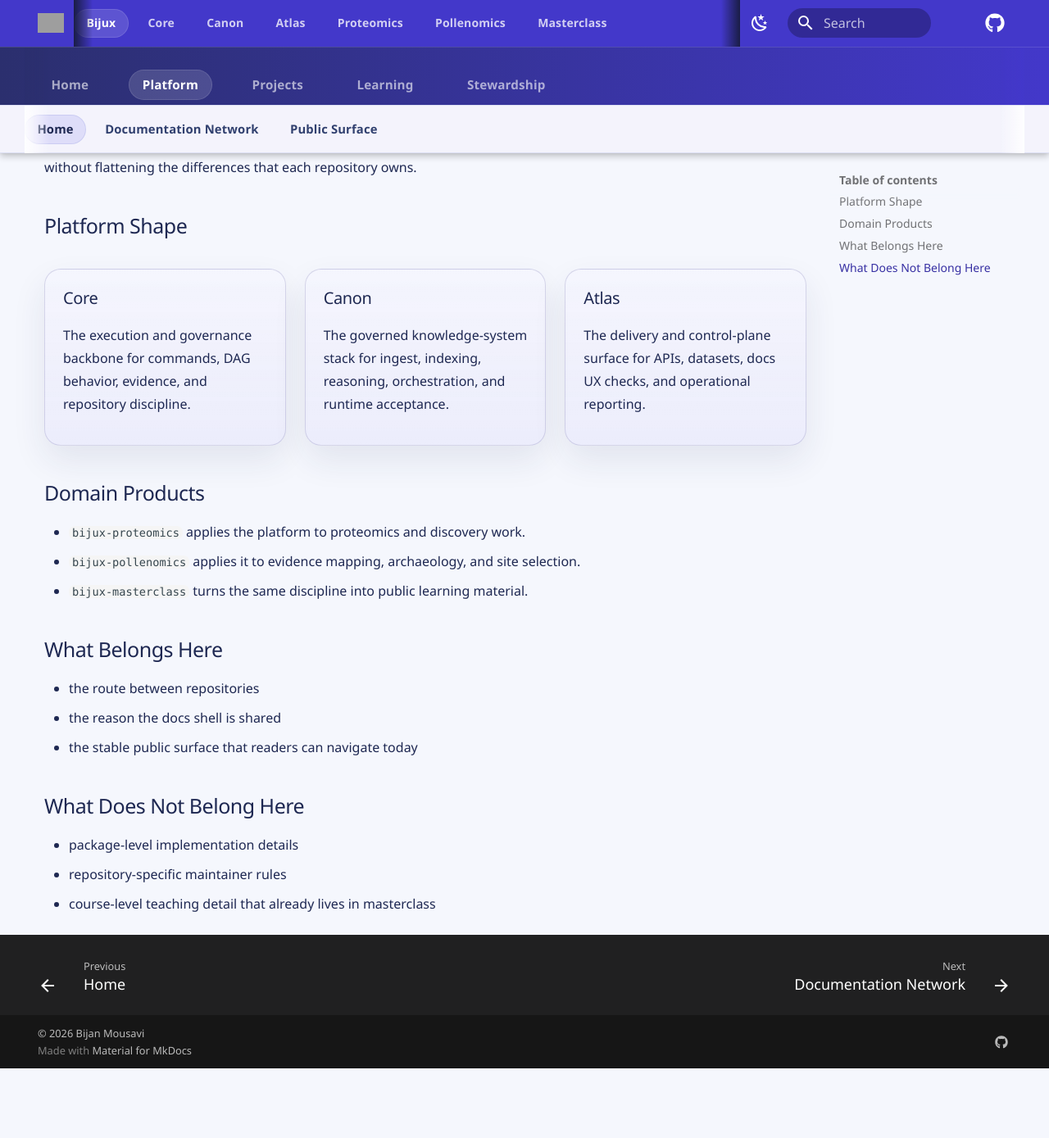
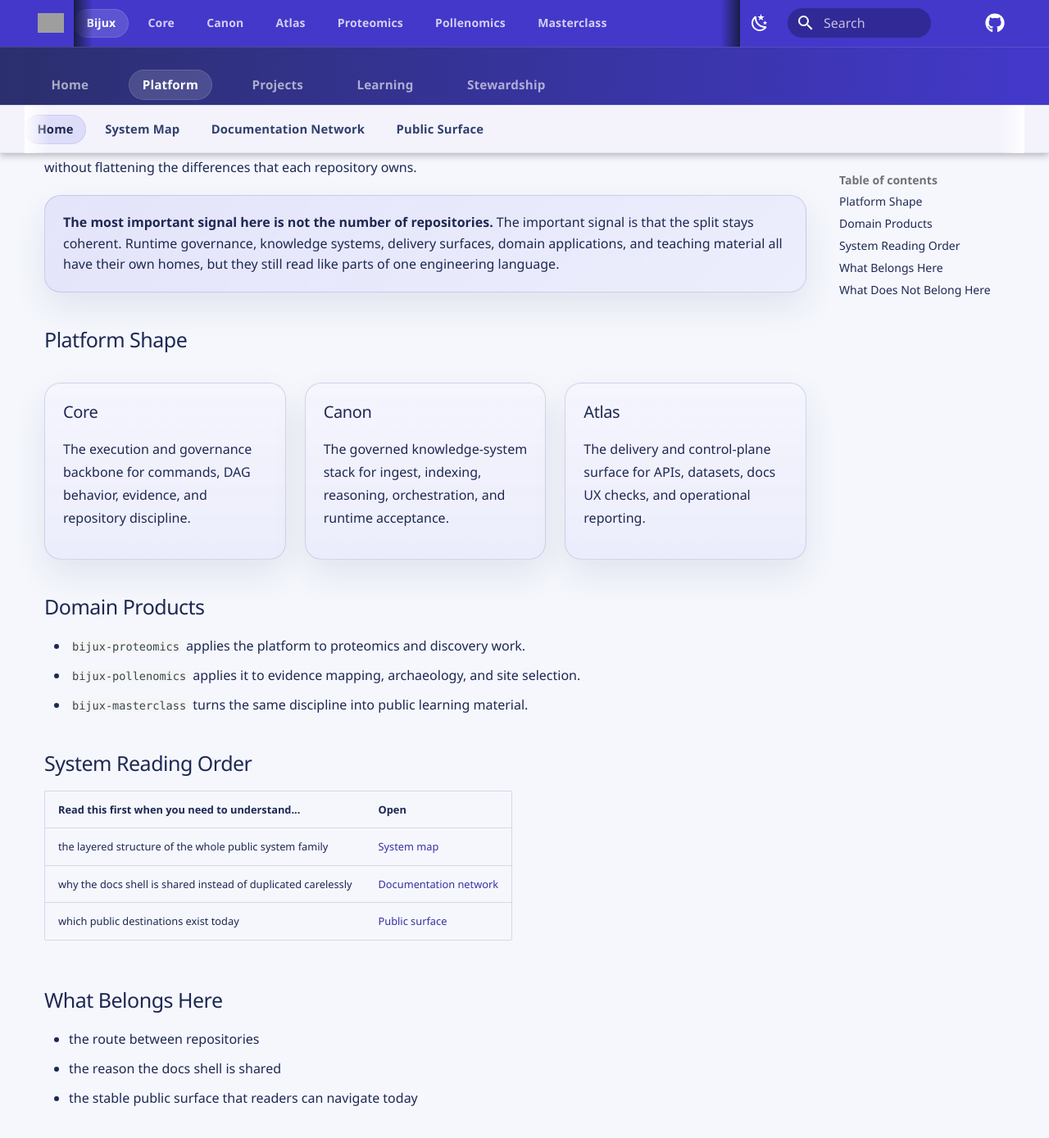
Before and after one commit to bijux/bijux.github.io, an MkDocs documentation site: the page built from docs/platform/index.md, in a window 1280 px wide and 1400 px high, scrolled down 199 px. Shown: the top 1389 px of the window at 82% size. Built offline with MkDocs 1.6.1 and Material for MkDocs 9.7.7, drawn with Linux system fonts in a browser that asks for light colours; comment, search, counter and statistics services are not loaded; before the commit the page ends 1503 px from its top, so only the background shows below that; grey boxes are pictures that could not be loaded.

Commit message:
feat(docs): clarify portfolio system architecture

```diff
--- a/docs/platform/index.md
+++ b/docs/platform/index.md
@@ -13,6 +13,12 @@ The public Bijux surface is intentionally split by responsibility. The
 hub should explain the shape of the system family without flattening the
 differences that each repository owns.
 
+<div class="bijux-callout"><strong>The most important signal here is not the number of repositories.</strong>
+The important signal is that the split stays coherent. Runtime
+governance, knowledge systems, delivery surfaces, domain applications,
+and teaching material all have their own homes, but they still read like
+parts of one engineering language.</div>
+
 ## Platform Shape
 
 <div class="bijux-panel-grid">
@@ -27,6 +33,14 @@ differences that each repository owns.
 - `bijux-pollenomics` applies it to evidence mapping, archaeology, and site selection.
 - `bijux-masterclass` turns the same discipline into public learning material.
 
+## System Reading Order
+
+| Read this first when you need to understand... | Open |
+| --- | --- |
+| the layered structure of the whole public system family | [System map](system-map.md) |
+| why the docs shell is shared instead of duplicated carelessly | [Documentation network](documentation-network.md) |
+| which public destinations exist today | [Public surface](public-surface.md) |
+
 ## What Belongs Here
 
 - the route between repositories
--- a/mkdocs.yml
+++ b/mkdocs.yml
@@ -50,6 +50,7 @@ nav:
   - Home: index.md
   - Platform:
       - Overview: platform/index.md
+      - System Map: platform/system-map.md
       - Documentation Network: platform/documentation-network.md
       - Public Surface: platform/public-surface.md
   - Projects:
```
Also changed, not shown: docs/platform/system-map.md (added, +59 -0 lines).
